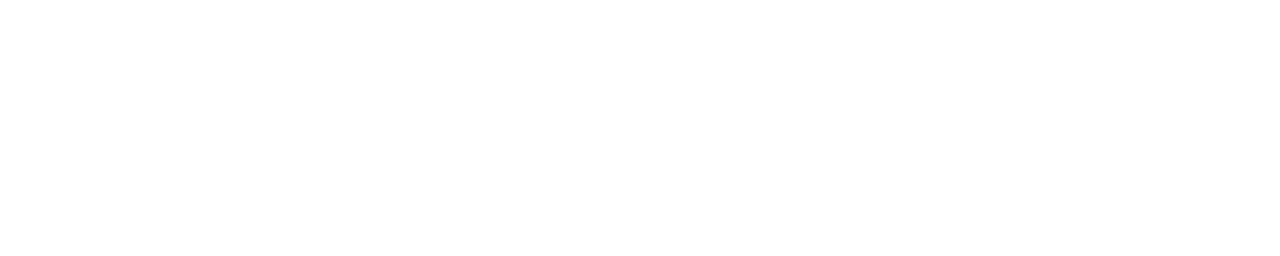
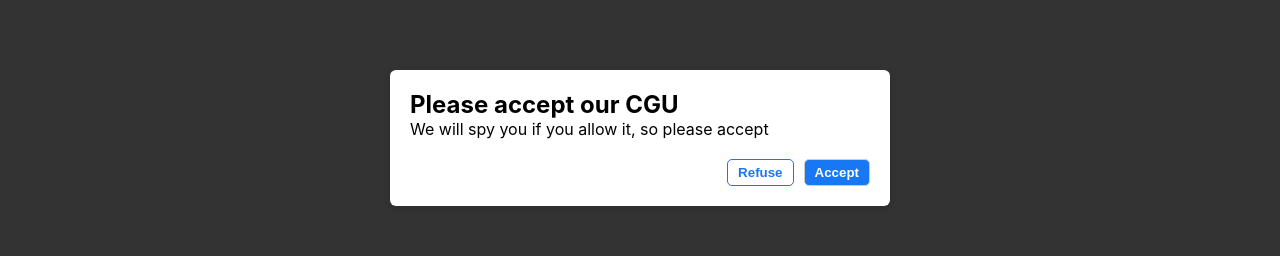
Before and after one commit to jsaleix/realtime-platform, a React (Vite) app in the folder app/: page / in a window 1280 px wide. Shown: the part 182-438 px from the top of the page. Built offline with nearby package versions, Linux system fonts and the light colour scheme; no server answers.

Commit message:
Adding accept cgu modal

```diff
--- a/app/package.json
+++ b/app/package.json
@@ -15,6 +15,7 @@
     "logrocket": "^3.0.1",
     "react": "^18.2.0",
     "react-dom": "^18.2.0",
+    "react-modal": "^3.16.1",
     "react-router-dom": "^6.4.3",
     "react-toastify": "^9.1.1",
     "sass": "^1.53.0",
--- a/app/src/App.jsx
+++ b/app/src/App.jsx
@@ -6,8 +6,6 @@
 import "react-toastify/dist/ReactToastify.css";
 import AppRouter from './app-router';
 import LogRocket from 'logrocket';
-
-LogRocket.init('uvgdko/test-96ihm');
 
 function App() {
   return (
--- a/app/src/app-router.jsx
+++ b/app/src/app-router.jsx
@@ -1,5 +1,5 @@
 import React from "react";
-import { useEffect, lazy, Suspense } from 'react';
+import { useEffect, useState, lazy, Suspense } from 'react';
 import { Routes, Route } from 'react-router-dom';
 import Navbar from './components/navbar/navbar';
 import { useAppContext } from "./contexts/app-context";
@@ -14,20 +14,35 @@
 const SignUp = lazy(() => import('./pages/sign-up/sign-up'));
 const PageIntrouvable = lazy(() => import("./pages/404/404"));
 const AdminIndex = lazy(() => import("./pages/admin"));
+const CGUModal = lazy(() => import("./components/cgu-modal"));
 
 export default function AppRouter(){
 	const { appState, dispatch } = useAppContext();
+    const [cguModalVisible, setCguModalVisible] = useState(false);
 
     useEffect(() => {
-        if(appState.auth){
-            console.log(appState.auth)
-            console.log(appState.auth.email, (appState.auth.firstName + " " + appState.auth.lastName))
-            LogRocket.identify(appState.auth.id, {
-                name: (appState.auth.firstName + " " + appState.auth.lastName)??"unset",
-                email: appState.auth.email??"unset",
-            });
+        if(appState.cgu_accepted){
+            console.log("Started")
+            LogRocket.init('uvgdko/test-96ihm');
+            if(appState.auth){
+                LogRocket.identify(appState.auth.id, {
+                    name: (appState.auth.firstName + " " + appState.auth.lastName)??"unset",
+                    email: appState.auth.email??"unset",
+                });
+            }
+
+        }else{
+            console.log("NOT ACCEPTED")
         }
     }, [appState]);
+
+    useEffect(()=>{
+        if(!appState.cgu_accepted){
+            setTimeout(()=>{
+                setCguModalVisible(true);
+            }, 2000);
+        }
+    }, []);
 
     const initEventSource = useCallback(() => {
 		let url = SSE_URL + "?";
@@ -81,6 +96,9 @@
                     <Route path="/" element={<Home/>}/>
                     <Route path="*" element={<PageIntrouvable/>}/>
                 </Routes>
+                <CGUModal
+                    visible={cguModalVisible}
+                    setVisible={setCguModalVisible} />
             </Suspense>
         </>
     )
--- /dev/null
+++ b/app/src/components/cgu-modal/index.jsx
@@ -0,0 +1,37 @@
+import React from "react";
+import style from "./index.module.scss";
+import Modal from 'react-modal';
+import { useAppContext } from "../../contexts/app-context";
+import { useCallback } from "react";
+
+const CGUModal = ({visible, setVisible, children}) => {
+    const {appState, dispatch} = useAppContext();
+
+    const acceptCGU = useCallback(()=>{
+        dispatch({action: 'ACCEPT_CGU'});
+        setVisible(false);
+    }, []);
+
+    return(
+        <Modal
+            isOpen={visible}
+            onRequestClose={() => setVisible(false)}
+            className={style.modal}
+            disableAutoFocus={true}
+            ariaHideApp={false}
+            style={{ overlay: { zIndex: 1000, background: 'rgba(0, 0, 0, 0.8)' } }}>
+            <div className={style.content}>
+                <div className={style.text}>
+                    <h2>Please accept our CGU</h2>
+                    <p>We will spy you if you allow it, so please accept</p>
+                </div>
+                <div className={style.actions}>
+                    <button className={"btn blue reverse"} onClick={() => setVisible(false)}>Refuse</button>
+                    <button className={"btn blue"} onClick={acceptCGU}>Accept</button>
+                </div>
+            </div>
+        </Modal>
+    )
+}
+
+export default CGUModal;
--- /dev/null
+++ b/app/src/components/cgu-modal/index.module.scss
@@ -0,0 +1,68 @@
+@import "../../styles/responsive.scss";
+@import "../../styles/colors.scss";
+
+@keyframes slideInFromBottom {
+    0% {
+        transform: translate(-50%, 100%);
+        opacity: 0;
+    }
+    100% {
+        transform: translate(-50%, -50%);
+        opacity: 1;
+    }
+}
+
+.modal{
+    z-index: 20000 !important;
+    background-color: white;
+    position: absolute;
+    top: 40%;
+    left: 50%;
+    right: auto;
+    bottom: auto;
+    margin-right: -50%;
+    transform: translate(-50%, -50%);
+    width: 500px;
+    height: fit-content;
+    border-radius: 6px;
+    display: flex;
+    flex-direction: column;
+    justify-content: center;
+    align-items: center;
+    overflow: hidden;
+    color: white;
+    box-shadow: 0px 2px 6px 3px rgba(0, 0, 0, 0.1);
+    animation: slideInFromBottom 0.3s ease-in-out;
+
+    @include sm{
+        width: 80%;
+        top: 50%;
+    }
+
+    &:focus-visible{
+        outline: none;
+    }
+
+    .content{
+        width: 100%;
+        height: 100%;
+        padding: 20px;
+        display: flex;
+        flex-direction: column;
+        gap: 20px;
+
+        .text{
+            display: flex;
+            flex-direction: column;
+        }
+
+        .actions{
+            display: flex;
+            align-items: center;
+            justify-content: flex-end;
+            gap: 10px;
+        }
+    }
+
+
+}
--- a/app/src/constants/storage-keys.js
+++ b/app/src/constants/storage-keys.js
@@ -1,2 +1,3 @@
 export const TOKEN_STORAGE_KEY = 'token';
 export const CLIENT_ID = import.meta.env.VITE_CLIENT_ID??'client_id';
+export const CGU_ACCEPTED = 'cgu_status';
--- a/app/src/contexts/app-context.jsx
+++ b/app/src/contexts/app-context.jsx
@@ -1,6 +1,6 @@
 import React, { createContext, useContext, useReducer } from "react";
 import jwt_decode from "jwt-decode";
-import { TOKEN_STORAGE_KEY, CLIENT_ID } from "../constants/storage-keys";
+import { TOKEN_STORAGE_KEY, CLIENT_ID, CGU_ACCEPTED } from "../constants/storage-keys";
 
 const getFromtoken = token => {
     let decoded = jwt_decode(token);
@@ -28,7 +28,8 @@
 export const appInitData = {
     auth: authInitData(),
     eventSource: null,
-    client_id: localStorage.getItem(CLIENT_ID)??null
+    client_id: localStorage.getItem(CLIENT_ID)??null,
+    cgu_accepted: localStorage.getItem(CGU_ACCEPTED)??false
 };
 
 export const useAppContext = () => {
@@ -67,6 +68,11 @@
                 previousState.eventSource.close();
             }
             return { ...previousState, eventSource: payload };
+
+        case "ACCEPT_CGU":
+            localStorage.setItem(CGU_ACCEPTED, true);
+            return { ...previousState, cgu_accepted: true };
+
         default:
             throw new Error('Undefined action');
     }
--- a/app/src/pages/home/home.jsx
+++ b/app/src/pages/home/home.jsx
@@ -64,7 +64,6 @@
 
   useEffect(() => {
     setPending(true);
-    console.log("Trying to join room");
     if (!socket.connected) return;
     socket.emit(ROOM_EMITTED_EVENTS.JOIN_ROOM, { roomId: selectedRoom });
   }, [selectedRoom]);
@@ -74,12 +73,9 @@
     if( !socket?.connected && !socketSetup){
       setSocketSetup(true);
       setListeners();
-    }else{
-      console.log("Nope")
     }
 
     return () => {
-      console.log("cleanup called");
       removeListeners();
       setSocketSetup(false);
       closeSocket();
--- a/app/src/styles/components/button.scss
+++ b/app/src/styles/components/button.scss
@@ -27,6 +27,12 @@
             color: $blue !important;
             border: 1px solid $blue !important;
         }
+
+        &.reverse{
+            background-color: white !important;
+            color: $blue !important;
+            border: 1px solid $blue;
+        }
     }
 
     &.green{
```
